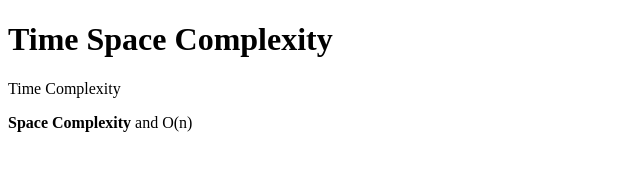
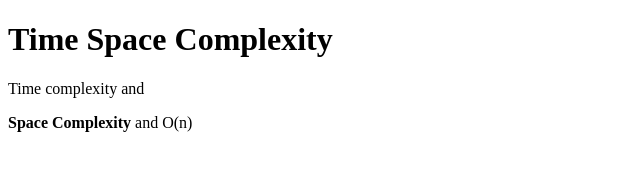
Before and after one commit to acciojob/time-and-space-complexity-bansaltanishq472, a website: page main.html in a window 1280 px wide. Shown: the full height of the page, 0-640 px from the left. Drawn offline with Linux system fonts and the light colour scheme.

Commit message:
created a submission

```diff
--- a/main.html
+++ b/main.html
@@ -11,7 +11,7 @@
     <script type="text/javascript" src="./script.js">
 </script>
 <h1>Time Space Complexity</h1>
-<p>Time Complexity</p>
+<p>Time complexity and </p>
 <p><strong>Space Complexity</strong> and O(n)</p>
 
 </body>
```
